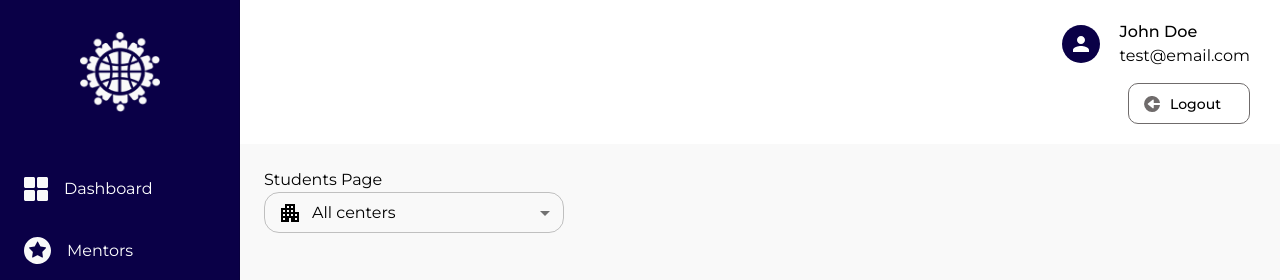
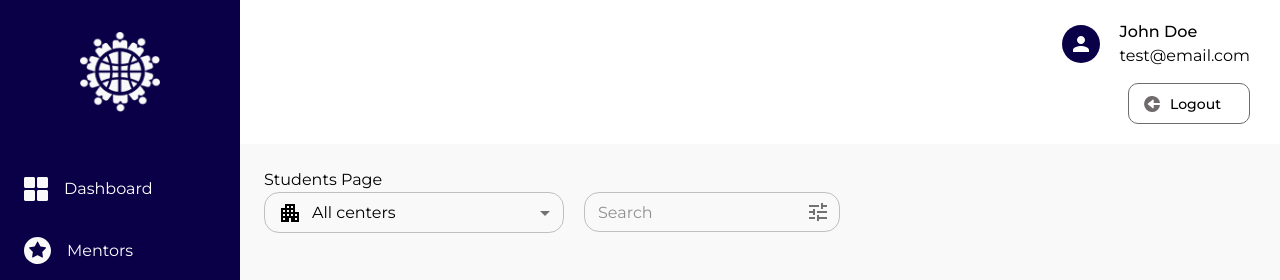
Before and after one commit to MentorsWithoutBorders/mwb-partners-admin, a Next.js app: page /app/students in a window 1280 px wide. Shown: the top 280 px of the page. Built offline with nearby package versions, Linux system fonts and the light colour scheme.

Commit message:
feat: add Filter Search box to Students screen (issue #29)

```diff
--- a/src/pages/app/students.tsx
+++ b/src/pages/app/students.tsx
@@ -1,13 +1,17 @@
 import ApartmentIcon from '@mui/icons-material/Apartment'
+import Box from '@mui/material/Box'
 import FormControl from '@mui/material/FormControl'
 import FormHelperText from '@mui/material/FormHelperText'
 import MenuItem from '@mui/material/MenuItem'
 import Select from '@mui/material/Select'
 import { SelectChangeEvent } from '@mui/material/Select'
-import { useState } from 'react'
+import * as React from 'react'
 
+import InputWithCheckboxes from '@/components/Input/InputWithCheckboxes/InputWithCheckboxes'
 import { DashboardLayout } from '@/containers/dashboard/DashboardLayout'
 import {
+  filterLeftMargin,
+  flexContainer,
   selectButtonStyle,
   selectIconStyle,
   selectMenuStyle
@@ -22,7 +26,13 @@ const items = [
 ]
 
 export default function StudentsPage() {
-  const [center, setCenter] = useState<number>(0)
+  const [searchInput, setSearchInput] = React.useState('')
+  const [searchCheckboxes, setSearchCheckboxes] = React.useState([
+    true,
+    false,
+    false
+  ])
+  const [center, setCenter] = React.useState<number>(0)
 
   const handleCenterChange = (event: SelectChangeEvent<number>) => {
     setCenter(Number(event.target.value))
@@ -42,10 +52,32 @@ export default function StudentsPage() {
     )
   })
 
+  const handleSearchInputChange = (
+    event: React.ChangeEvent<HTMLInputElement>
+  ) => {
+    setSearchInput(event.target.value)
+    // TODO: Should trigger search.
+  }
+
+  const handleSearchMenuChange = (isVisible: boolean) => {
+    // Chekc if search menu was hidden.
+    if (!isVisible) {
+      // If all values are false, then set the first one a true.
+      if (searchCheckboxes.indexOf(true) < 0) {
+        const newValues = [...searchCheckboxes]
+        newValues[0] = true
+        setSearchCheckboxes(newValues)
+      }
+
+      // TODO: Should trigger search.
+    }
+  }
+
   return (
     <DashboardLayout title="Students">
       <div>Students Page</div>
 
+      <Box sx={flexContainer}>
         <FormControl size="small">
           <Select
             value={center}
@@ -55,6 +87,19 @@ export default function StudentsPage() {
             {centerMenuItems}
           </Select>
         </FormControl>
+
+        <Box sx={filterLeftMargin}>
+          <InputWithCheckboxes
+            placeholder="Search"
+            inputValue={searchInput}
+            onInputChange={handleSearchInputChange}
+            checkboxesLabels={['By name', 'By email', 'By status']}
+            checkboxesValues={searchCheckboxes}
+            onCheckboxesChange={setSearchCheckboxes}
+            onMenuChange={handleSearchMenuChange}
+          />
+        </Box>
+      </Box>
     </DashboardLayout>
   )
 }
--- a/src/styles/pages/app/students.styled.ts
+++ b/src/styles/pages/app/students.styled.ts
@@ -1,4 +1,12 @@
 import { SxProps, Theme } from '@mui/material/styles'
+
+export const filterLeftMargin: SxProps<Theme> = {
+  marginLeft: '20px'
+}
+
+export const flexContainer: SxProps<Theme> = {
+  display: 'flex'
+}
 
 export const selectButtonStyle: SxProps<Theme> = {
   borderRadius: '15px',
@@ -15,6 +23,8 @@ export const selectMenuStyle = {
 }
 
 const allStyles = {
+  filterLeftMargin,
+  flexContainer,
   selectButtonStyle,
   selectIconStyle,
   selectMenuStyle
```
Lines whose indentation alone changed are shown as unchanged.
